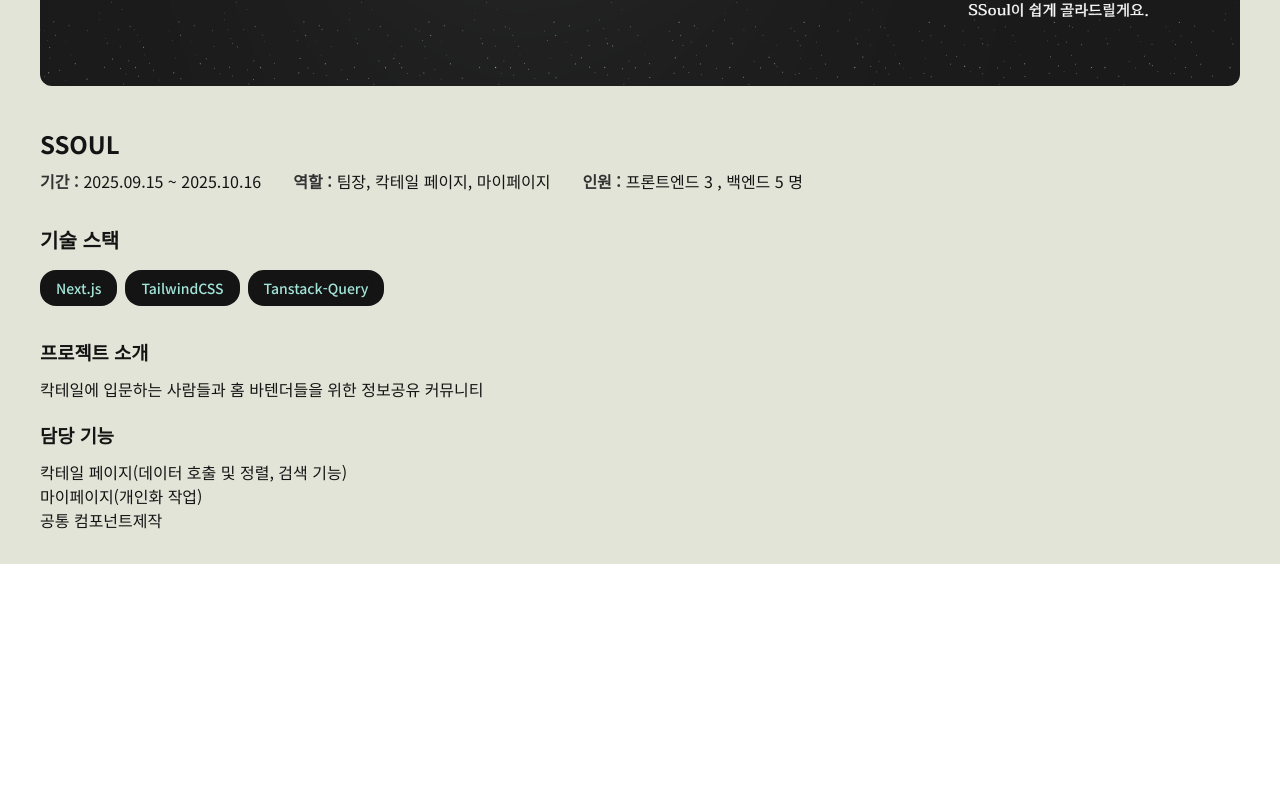
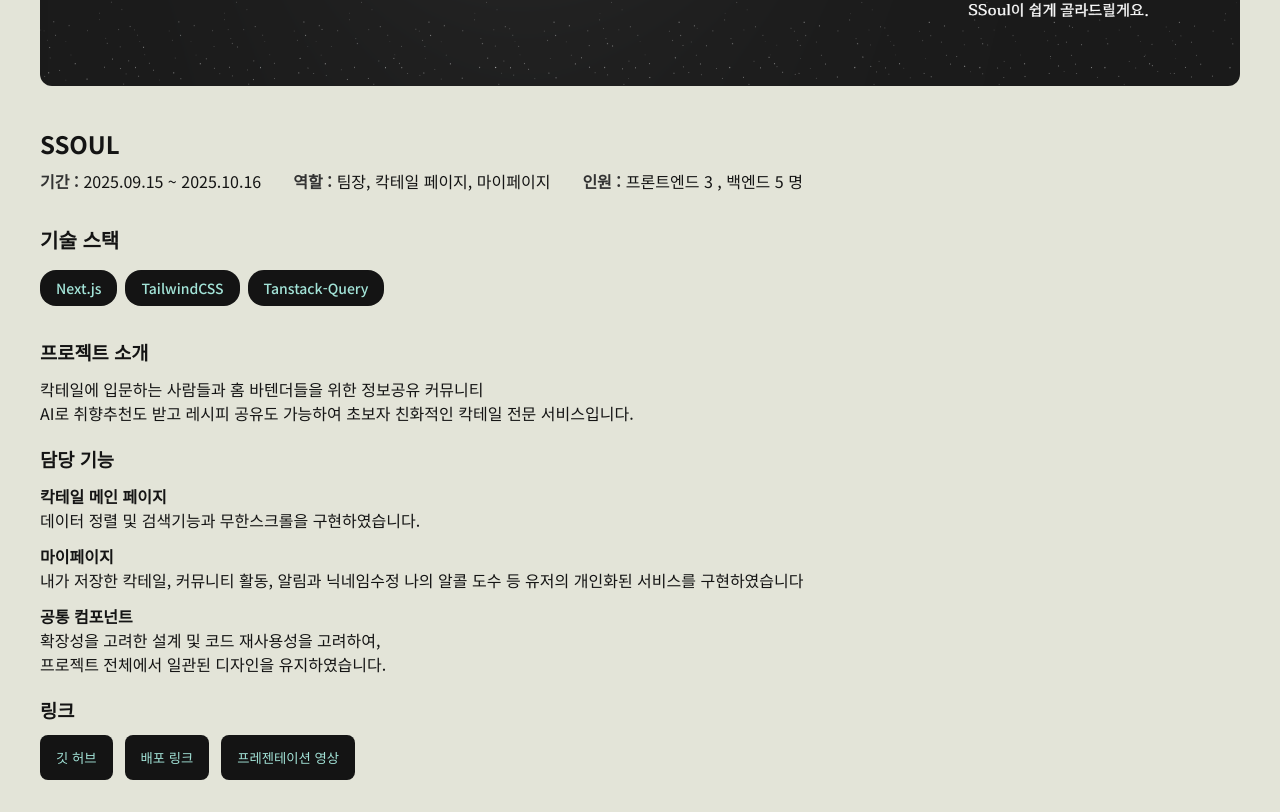
Before and after one commit to mtm-git1018/mtmportfolio, a Next.js app: page /project/SSOUL in a window 1280 px wide. Shown: the part 526-1338 px from the top of the page. Before the commit the page ends 1090 px from the top, so only its background shows below. Built offline with nearby package versions, Linux system fonts and the light colour scheme.

Commit message:
버튼 및 링크

```diff
--- a/app/components/Content.tsx
+++ b/app/components/Content.tsx
@@ -1,11 +1,21 @@
 import S from '@/app/style/content.module.css'
 import { StaticImageData } from 'next/image'
 import Image from 'next/image'
+import Link from 'next/link'
 
+interface Lists{
+  list: string,
+  detail:string
+}
+
+interface Link{
+  title:string
+  url:string
+}
 interface Section{
   title: string,
   content?:string
-  items?:string[]
+  lists?: Lists[]
 }
 
 interface Props {
@@ -15,18 +25,15 @@
   role:string[],
   team: number | string,
   tech: string[],
-  section:Section[]
+  section: Section[],
+  link: Link[]
 }
 
-function Content({ src,title,period,role,team,tech,section}:Props) {
+function Content({ src,title,period,role,team,tech,section,link}:Props) {
   return (
     <div className={S.contentWrap}>
       <div className={S.imageBox}>
-        <Image src={src}
-          alt={title}
-          fill
-          priority
-          className={S.heroImg} />
+        <Image src={src} alt={title} fill priority className={S.heroImg} />
       </div>
       <header className={S.title}>
         <h2>{title}</h2>
@@ -58,19 +65,34 @@
       </div>
 
       <main className={S.mainContent}>
-        {section.map(({ title, content, items }, i) => (
+        {section.map(({ title, content, lists }, i) => (
           <section key={i} className={S.mainItems}>
             <h3>{title}</h3>
             {content && <p className={S.content}>{content}</p>}
-            {items && (
-              <ul>
-                {items.map((v, i) => (
-                  <li key={i}>{v}</li>
-                ))}
-              </ul>
-            )}
+            {lists &&
+              lists.map(({ list, detail }, i) => (
+                <span key={i}>
+                  <h4>{list}</h4>
+                  <p style={{ whiteSpace: "pre-line" }}>{detail}</p>
+                </span>
+              ))}
           </section>
         ))}
+
+        <div className={S.link}>
+          <h3>링크</h3>
+
+          <div className={S.btnWrap}>
+            {link.map(({ url, title }) => (
+              <Link href={url} key={title}>
+                <button type="button" className={S.button}>
+                  {title}
+                </button>
+              </Link>
+            ))}
+          </div>
+
+        </div>
       </main>
     </div>
   );
--- a/app/project/SSOUL/page.tsx
+++ b/app/project/SSOUL/page.tsx
@@ -6,25 +6,49 @@
     src: Ssoul,
     title: "SSOUL",
     period: "2025.09.15 ~ 2025.10.16",
-    role: ["팀장", "칵테일 페이지","마이페이지"],
-    team: '프론트엔드 3 , 백엔드 5 ',
-    tech: ["Next.js", "TailwindCSS","Tanstack-Query"],
+    role: ["팀장", "칵테일 페이지", "마이페이지"],
+    team: "프론트엔드 3 , 백엔드 5 ",
+    tech: ["Next.js", "TailwindCSS", "Tanstack-Query"],
     section: [
       {
         title: "프로젝트 소개",
-        content: `칵테일에 입문하는 사람들과 홈 바텐더들을 위한 정보공유 커뮤니티`,
+        content: `칵테일에 입문하는 사람들과 홈 바텐더들을 위한 정보공유 커뮤니티 \n AI로 취향추천도 받고 레시피 공유도 가능하여 초보자 친화적인 칵테일 전문 서비스입니다.`,
       },
       {
         title: "담당 기능",
-        items: [
-          "칵테일 페이지(데이터 호출 및 정렬, 검색 기능)",
-          "마이페이지(개인화 작업)",
-          "공통 컴포넌트제작",
+        lists: [
+          {
+            list: "칵테일 메인 페이지",
+            detail: "데이터 정렬 및 검색기능과 무한스크롤을 구현하였습니다.",
+          },
+          {
+            list: "마이페이지",
+            detail:
+              "내가 저장한 칵테일, 커뮤니티 활동, 알림과 닉네임수정 나의 알콜 도수 등 유저의 개인화된 서비스를 구현하였습니다",
+          },
+          {
+            list: "공통 컴포넌트",
+            detail:
+              "확장성을 고려한 설계 및 코드 재사용성을 고려하여, \n 프로젝트 전체에서 일관된 디자인을 유지하였습니다.",
+          },
         ],
       },
     ],
+    link: [
+      {
+        url: "https://github.com/mtm-git1018/WEB5_6_HaeDokCoding_FE",
+        title: "깃 허브",
+      },
+      {
+        url: "https://www.ssoul.life/",
+        title: "배포 링크",
+      },
+      {
+        url: "",
+        title: "프레젠테이션 영상",
+      },
+    ],
   };
-
   return (
     <article className="container">
       <div className="page-header">
@@ -36,6 +60,7 @@
           team={project.team}
           tech={project.tech}
           section={project.section}
+          link={ project.link}
         />
       </div>
     </article>
--- a/app/style/content.module.css
+++ b/app/style/content.module.css
@@ -69,6 +69,7 @@
 
 .content{
   white-space: pre-line;
+  line-height: 1.5;
 }
 
 .mainContent{
@@ -82,3 +83,24 @@
   flex-direction: column;
   gap: 12px;
 }
+
+.button{
+  outline: none;
+  border:none;
+  background-color: #141414;
+  color: #a3e4d8;
+  cursor: pointer;
+  padding: 0.8rem 1rem;
+  border-radius: 8px;
+}
+
+.link{
+  display: flex;
+  flex-direction: column;
+  gap: 12px;
+}
+
+.btnWrap{
+  display: flex;
+  gap: 12px;
+}
```
Also changed, not shown: app/project/WinePedia/page.tsx (+34 -10 lines), app/style/card.module.css (+1 -6 lines).
